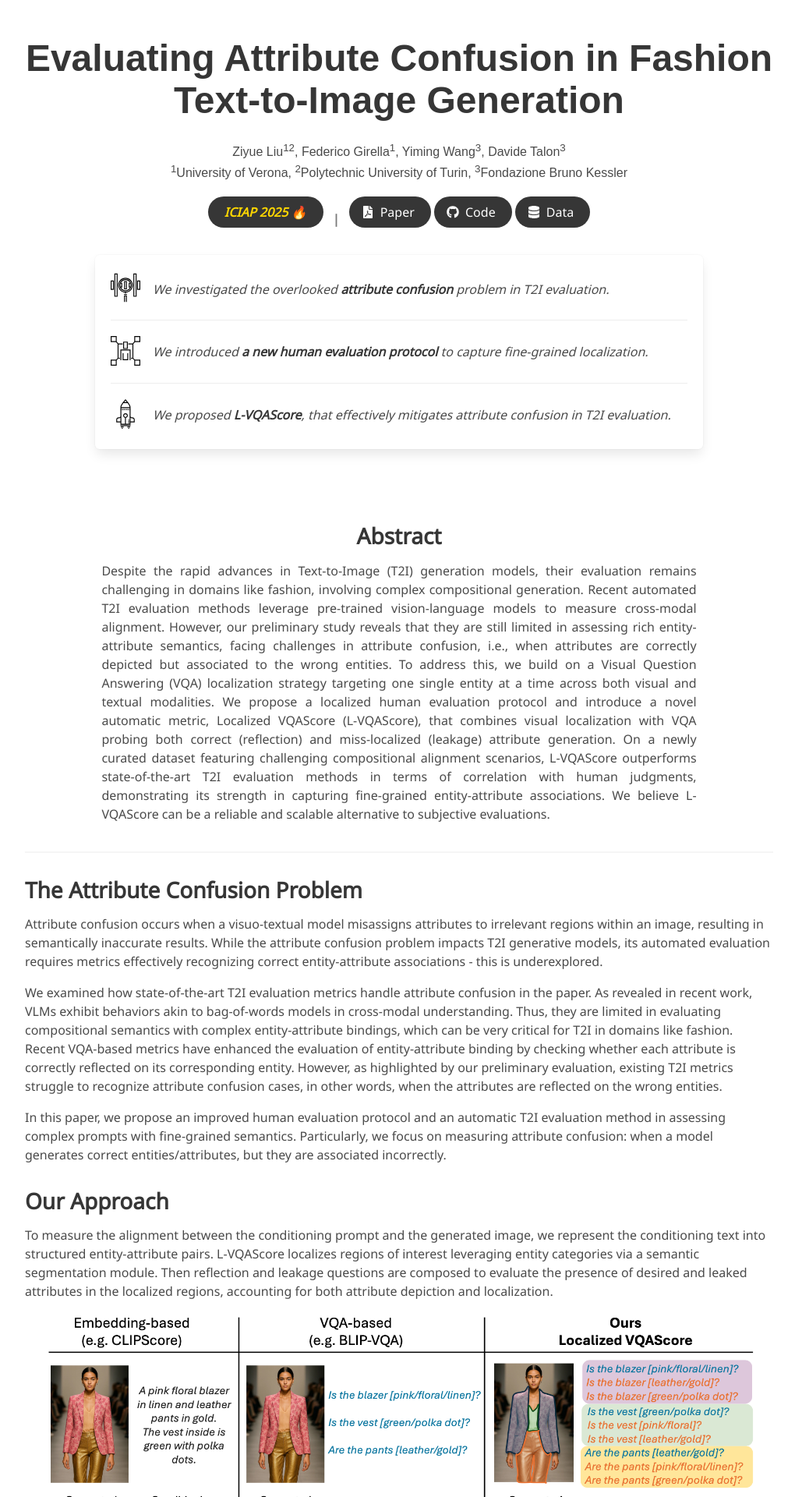
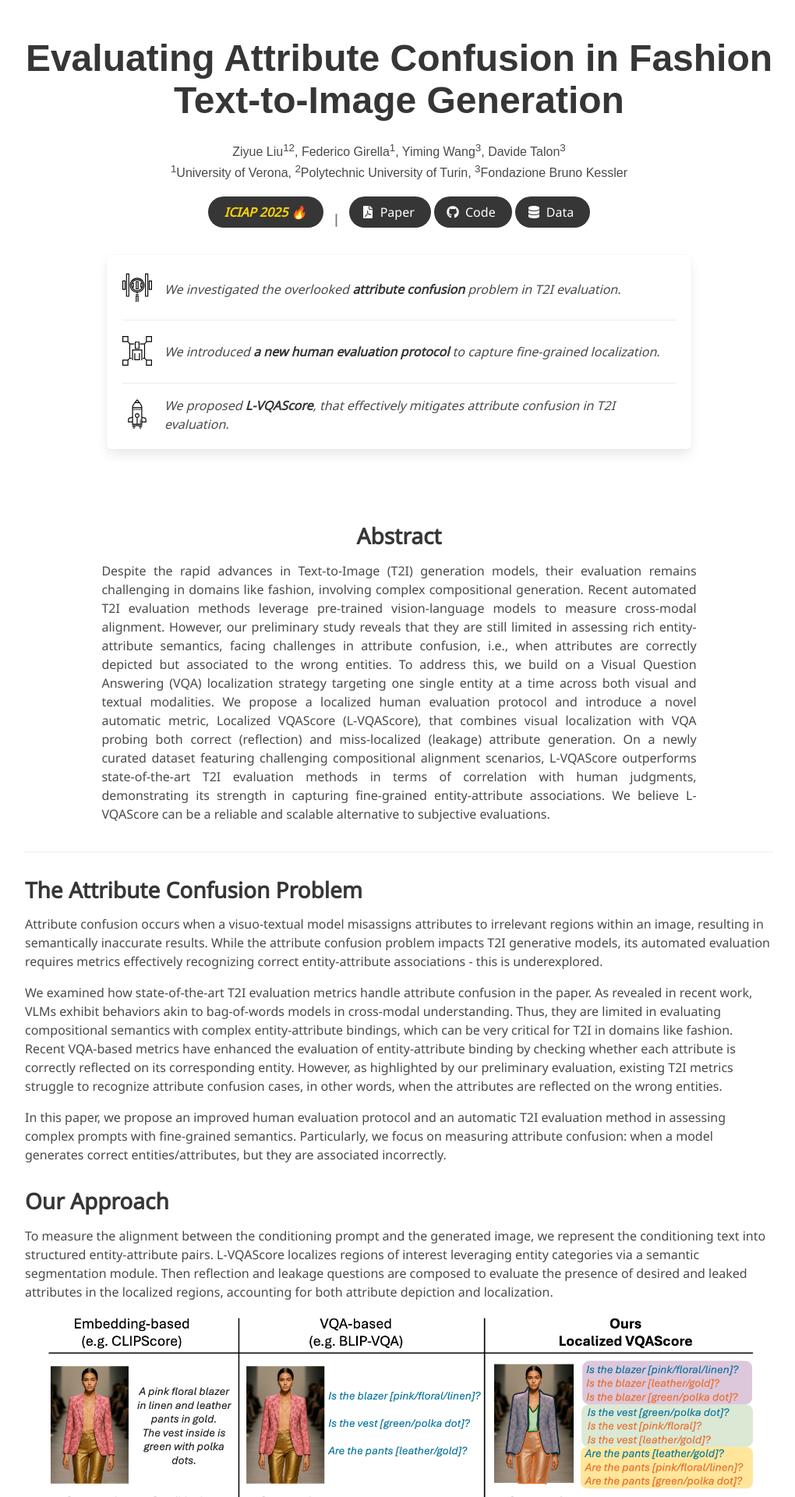
Before and after one commit to intelligolabs/L-VQAScore, a Jekyll site: the page built from index.md, in a window 1280 px wide. Shown: the top 1920 px of the page at 78% size, without its empty margins (128-1148 px from the left). Built offline with Jekyll 4.4.1, drawn with Linux system fonts in a browser that asks for light colours; some web fonts are replaced.

Commit message:
Update project_page.html

```diff
--- a/_layouts/project_page.html
+++ b/_layouts/project_page.html
@@ -117,7 +117,7 @@
             </div>
           </div>
 
-          <div class="box has-text-left" style="max-width: 780px; margin: 0 auto;">
+          <div class="box has-text-left" style="max-width: 750px; margin: 0 auto;">
                 <article class="media" style="align-items: center;">
                   <figure class="media-left">
                     <img
```
